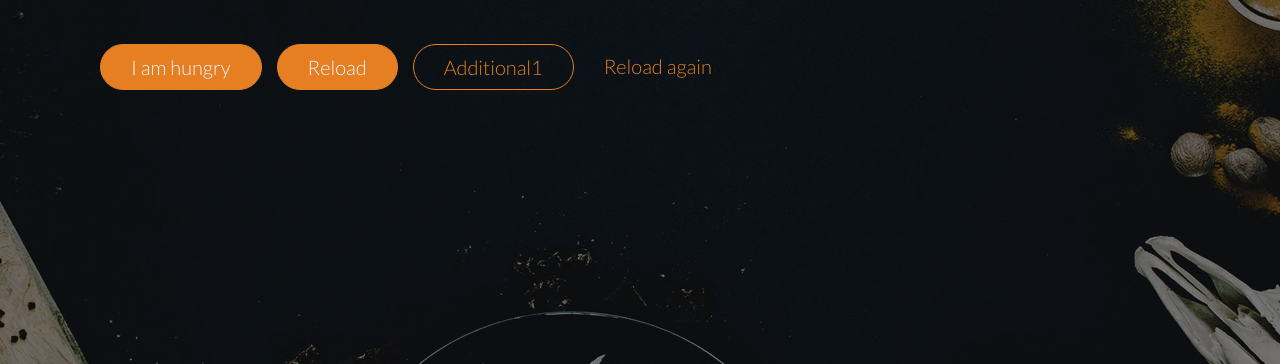
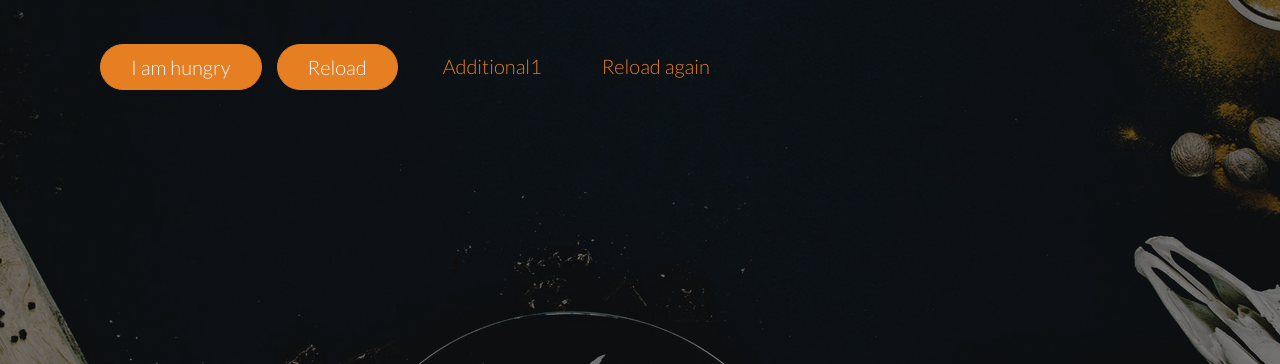
Before and after one commit to Ritish03-cloud/TopInTown, a plain HTML site: page index.html in a window 1280 px wide. Shown: the part 436-800 px from the top of the page. Drawn offline with nearby package versions, Linux system fonts and the light colour scheme.

Commit message:
Update index.html

```diff
--- a/index.html
+++ b/index.html
@@ -32,7 +32,7 @@
         <div class="btns">
           <a class="btn btn-full" href="index.html">I am hungry</a>
            <a class="btn btn-full" href="index.html">Reload</a>
-          <a class="btn btn-ghost" href="index3.html">Additional1</a>
+          <a class="btn btn-ghosth" href="index3.html">Additional1</a>
           <a class="btn btn-ghosth" href="index.html">Reload again</a>
         </div>
       </div>
```
